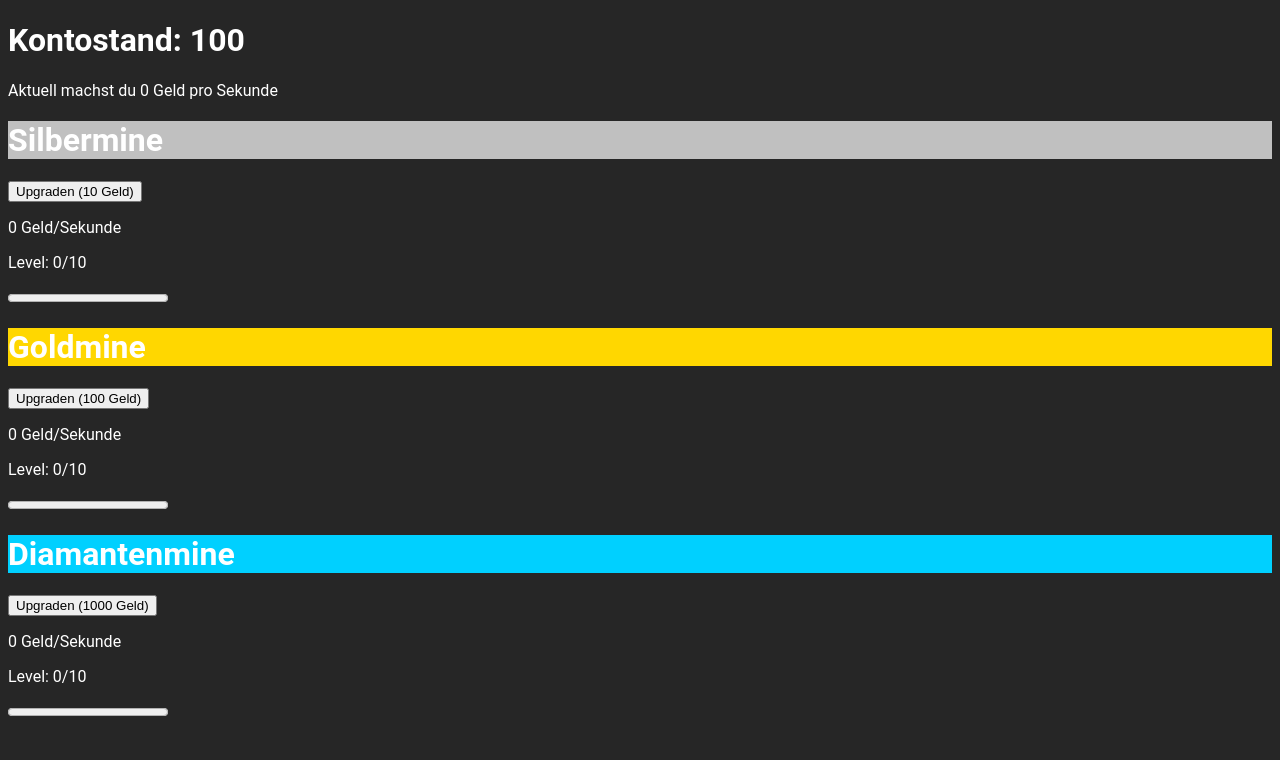
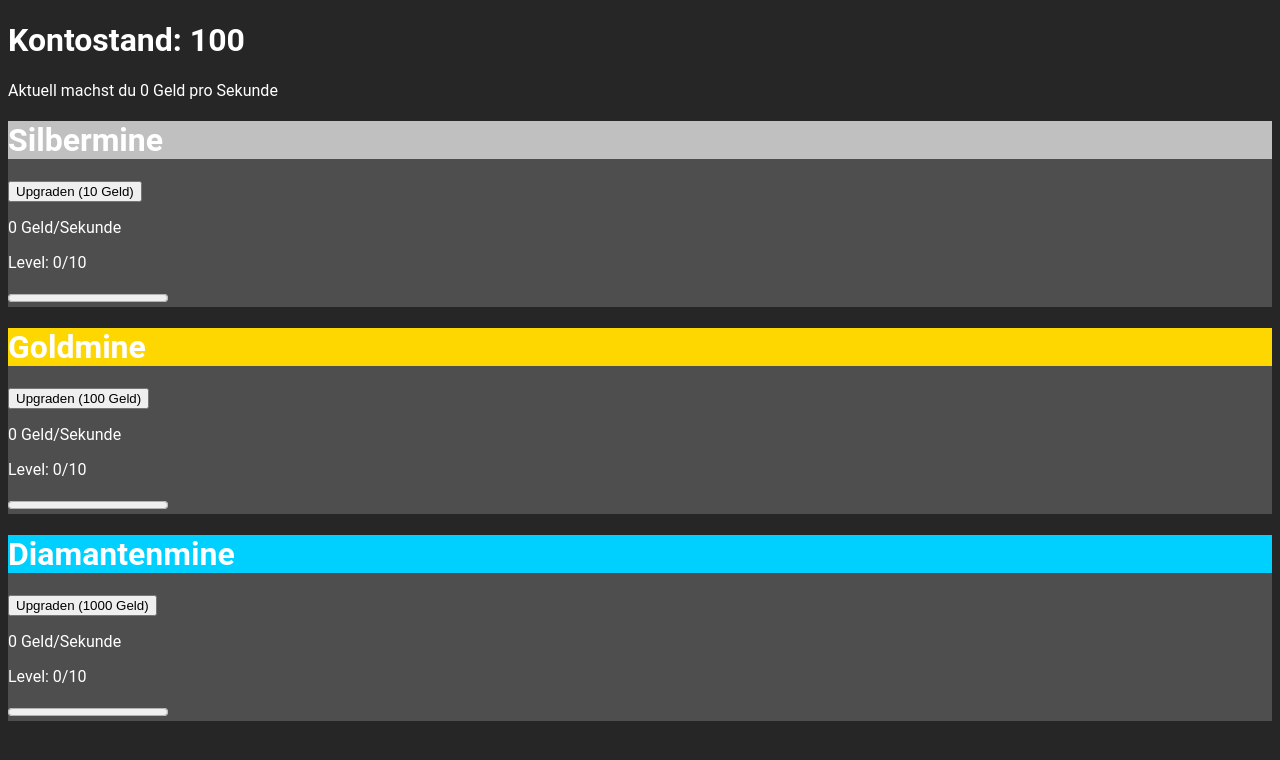
Before and after one commit to SaschaGepraegs/upgradeit, a plain HTML site: page index.html in a window 1280 px wide. Drawn offline with Linux system fonts and the light colour scheme.

Commit message:
farbänderungen v4

```diff
--- a/style.css
+++ b/style.css
@@ -17,13 +17,13 @@ body {
 }
 
 #Goldmine-div {
-    background-color: #262626;
+    background-color: #4f4e4e;
 }
 
 #Diamine-div {
-    background-color: #262626;
+    background-color: #4f4e4e;
 }
 
 #Silbermine-div {
-    background-color: #262626;
+    background-color: #4f4e4e;
 }
```
